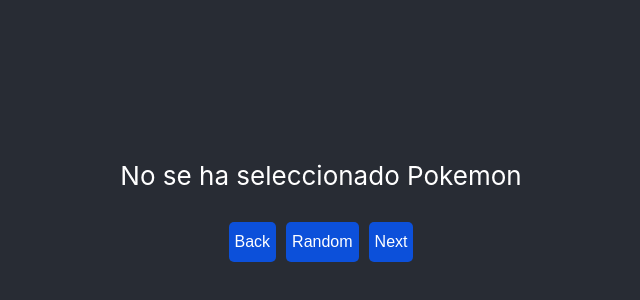
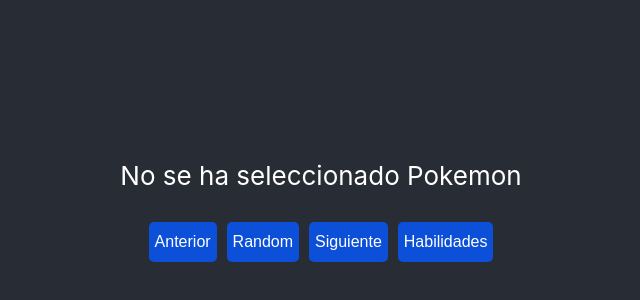
Before and after one commit to AEAL117/reacktpokedex, a React (Create React App) app: page / in a window 1280 px wide. Shown: the part 360-660 px from the top of the page, without its empty margins (319-959 px from the left). Built offline with nearby package versions, Linux system fonts and the light colour scheme.

Commit message:
Creacion de Modal Inicia

```diff
--- a/src/App.js
+++ b/src/App.js
@@ -1,23 +1,51 @@
 import logo from './logo.svg';
 import './App.css';
-import {useState,useEffect} from "react";
+import { useEffect, useState} from "react";
 function App() {
   const [counter,setCounter]=useState(0);
   const [pokemon,setPokemon]=useState({});
+  useEffect(()=> {
+    console.log({pokemon});
+    console.log(counter);
+
+
+  },[pokemon,counter]);
 const fetchPokemon =(id)=>{
 fetch(`https://pokeapi.co/api/v2/pokemon/${id}`)
 .then((response)=> response.json())
 .then((data) => setPokemon(data));
-
+setCounter(id);
   };
 
-  const getRandomInt = (min=1, max=500)=>{
+  const getRandomInt = (min=1, max=898)=>{
     return Math.floor(Math.random()*(max-min)+min)
   };
 
-  useEffect(()=> {
-    console.log({pokemon});
-  },[pokemon]);
+
+
+  const next = ()=>{
+    if(counter>897){
+      fetchPokemon(1);
+      setCounter(1);
+    }else{
+      setCounter((counter) => counter +1);
+      fetchPokemon(counter+1);
+    }
+
+  };
+  const prev = ()=>{
+   if(counter<2){
+    fetchPokemon(898);
+    setCounter(898);
+   }else{
+    setCounter((counter) => counter -1);
+    fetchPokemon(counter-1);
+   }
+
+  };
+ const showHabilities=()=>{
+
+ };
   return (
     <div className="App">
       <header className="App-header">
@@ -29,9 +57,10 @@
          </div>
          <p>{pokemon.name??"No se ha seleccionado Pokemon"}</p>
          <div className="flax-container">
-           <button  className="button">Back </button>
-           <button className="button" onClick={()=>fetchPokemon(getRandomInt())}>Random </button>
-           <button className="button">Next </button>
+           <button  className="button" onClick={prev}>Anterior</button>
+           <button className="button" onClick={()=>fetchPokemon(getRandomInt())}>Random</button>
+           <button className="button" onClick={next}>Siguiente</button>
+           <button className="button" onClick={showHabilities}>Habilidades</button>
          </div>
 
         </p>
```
Also changed, not shown: src/components/Modals.js (added, +7 -0 lines), src/Modal.css (added), src/components/Modal.js (added), src/hooks/useModal.js (added).
